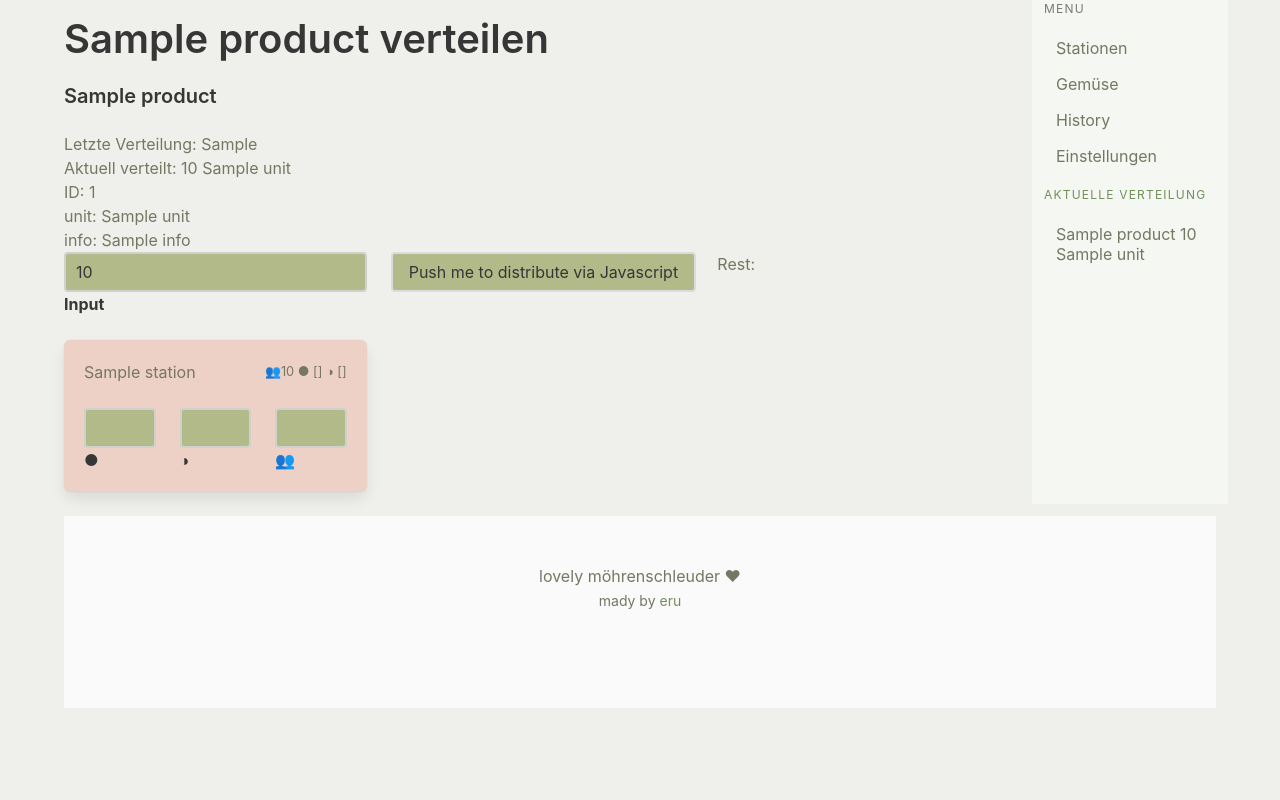
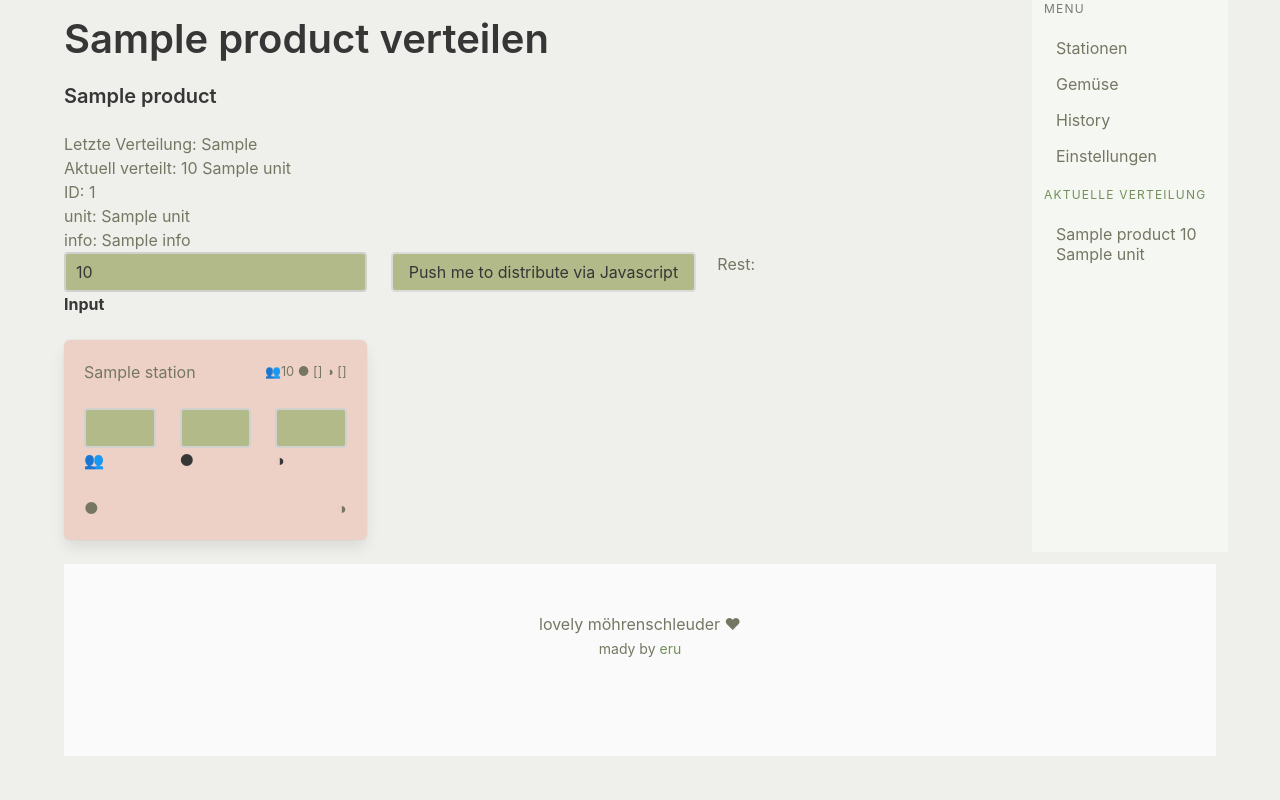
Before and after one commit to iameru/mschleuder, a Python web app: template ms/templates/products/distribute/distribute.html in a window 1280 px wide. Run offline with Jinja, Linux system fonts and the light colour scheme; the template is opened without the code that fills it: most values are stand-ins (such as "Sample title", 1, 10 or a date in 2020).

Commit message:
evenly distribution and display of single

```diff
--- a/ms/templates/products/distribute/dist.js.html
+++ b/ms/templates/products/distribute/dist.js.html
@@ -16,17 +16,28 @@ function distribute () {
           "total_field" : document.getElementById("dist-station-total-{{ station.id }}"),
           "full_field"  : document.getElementById("dist-station-full-{{ station.id }}"),
           "half_field"  : document.getElementById("dist-station-half-{{ station.id }}"),
+          "single_full_field" : document.getElementById("dist-station-single-full-{{ station.id }}"),
+          "single_half_field" : document.getElementById("dist-station-single-half-{{ station.id }}"),
           "members_total" : {{ station.members_full + station.members_half }},
           "members_full"  : {{ station.members_full }},
           "members_half"  : {{ station.members_half }}
           }
+    dist_all_the_same(input, members_total)
     {% endfor %}
 
-    all_get_the_same = input / members_total
+}
+
+function dist_all_the_same (input, member_total) {
+    value = input / members_total
 
     Object.values(stations).forEach(station => {
-      station.full_field.value = all_get_the_same
-      station.half_field.value = all_get_the_same
+      station.single_full_field.textContent = value
+      station.single_half_field.textContent = value
+
+      station.total_field.value = value * station.members_total
+      station.full_field.value =  value * station.members_full
+      station.half_field.value =  value * station.members_half
     })
 }
+
 </script>
--- a/ms/templates/products/distribute/distribute.html
+++ b/ms/templates/products/distribute/distribute.html
@@ -48,16 +48,33 @@
   </div>
 </div>
 
+{# share for all station members #}
 <div class="columns">
+ <div class="column">
+  {{ number_input("", label="👥", id="dist-station-total-" ~ station.id ) }}
+ </div>
  <div class="column">
   {{ number_input("", label="●", id="dist-station-full-" ~ station.id ) }}
  </div>
  <div class="column">
   {{ number_input("", label="◑", id="dist-station-half-" ~ station.id ) }}
  </div>
- <div class="column">
-  {{ number_input("", label="👥", id="dist-station-total-" ~ station.id ) }}
- </div>
+</div>
+
+{# share of a single member #}
+<div class="columns">
+  <div class="column">
+    <div class="level">
+       <div class="level-left">
+         <div class="level-item">●</div>
+         <div class="level-item"><p id="dist-station-single-full-{{ station.id }}"></p></div>
+       </div>
+       <div class="level-right">
+         <div class="level-item"><p id="dist-station-single-half-{{ station.id }}"></p></div>
+         <div class="level-item">◑</div>
+       </div>
+    </div>
+  </div>
 </div>
 
 
```
